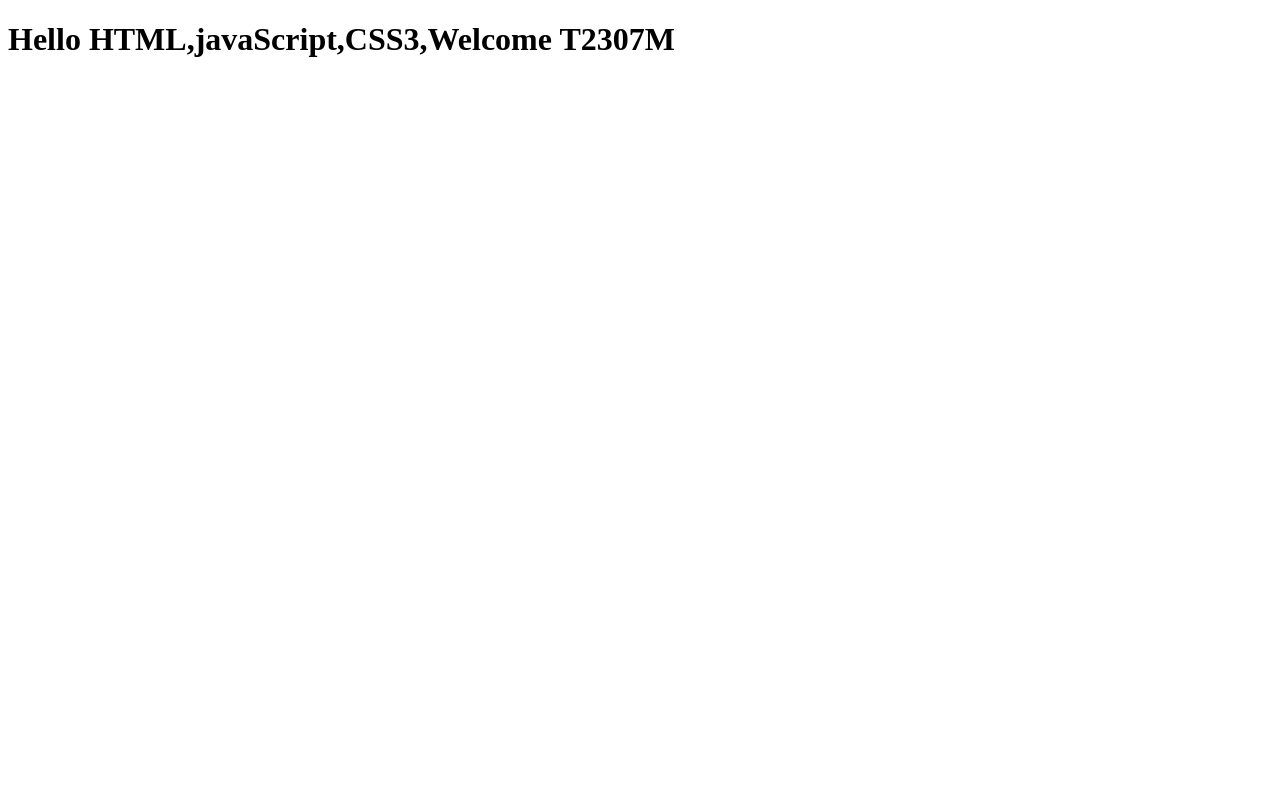
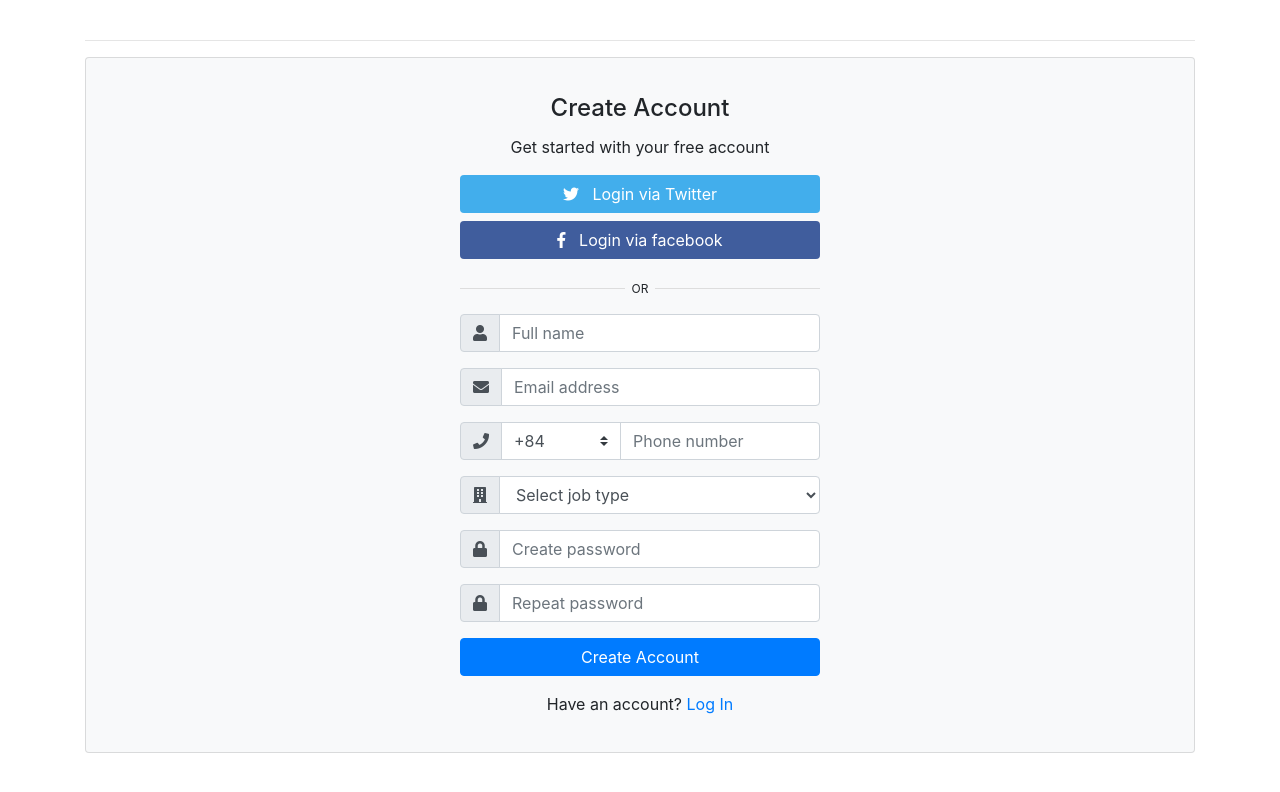
Before and after one commit to Minhductran0912/Tranminhduc0912, a plain HTML site: page index.html in a window 1280 px wide. Drawn offline with nearby package versions, Linux system fonts and the light colour scheme.

Commit message:
Upload file test

```diff
--- a/index.html
+++ b/index.html
@@ -2,10 +2,142 @@
 <html lang="en">
 <head>
     <meta charset="UTF-8">
-    <meta name="viewport" content="width=device-width, initial-scale=1.0">
-    <title>Document</title>
+    <meta name="robots" content="noindex, nofollow">
+
+    <title>Create Account</title>
+        <meta name="viewport" content="width=device-width, initial-scale=1">
+       <link href="//maxcdn.bootstrapcdn.com/bootstrap/4.0.0/css/bootstrap.min.css" rel="stylesheet" id="bootstrap-css">
+    <style type="text/css">
+    .divider-text {
+    position: relative;
+    text-align: center;
+    margin-top: 15px;
+    margin-bottom: 15px;
+}
+.divider-text span {
+    padding: 7px;
+    font-size: 12px;
+    position: relative;
+    z-index: 2;
+}
+.divider-text:after {
+    content: "";
+    position: absolute;
+    width: 100%;
+    border-bottom: 1px solid #ddd;
+    top: 55%;
+    left: 0;
+    z-index: 1;
+}
+
+.btn-facebook {
+    background-color: #405D9D;
+    color: #fff;
+}
+.btn-twitter {
+    background-color: #42AEEC;
+    color: #fff;
+}    </style>
+    <script src="//cdnjs.cloudflare.com/ajax/libs/jquery/3.2.1/jquery.min.js"></script>
+    <script src="//maxcdn.bootstrapcdn.com/bootstrap/4.0.0/js/bootstrap.min.js"></script>
+    <script type="text/javascript">
+        window.alert = function(){};
+        var defaultCSS = document.getElementById('bootstrap-css');
+        function changeCSS(css){
+            if(css) $('head > link').filter(':first').replaceWith('<link rel="stylesheet" href="'+ css +'" type="text/css" />');
+            else $('head > link').filter(':first').replaceWith(defaultCSS);
+        }
+        $( document ).ready(function() {
+          var iframe_height = parseInt($('html').height());
+          window.parent.postMessage( iframe_height, 'https://bootsnipp.com');
+        });
+    </script>
 </head>
 <body>
-    <h1>Hello HTML,javaScript,CSS3,Welcome T2307M</h1>
+    <link rel="stylesheet" href="https://use.fontawesome.com/releases/v5.0.8/css/all.css">
+
+
+<div class="container">
+<br>
+<hr>
+
+
+
+
+
+<div class="card bg-light">
+<article class="card-body mx-auto" style="max-width: 400px;">
+	<h4 class="card-title mt-3 text-center">Create Account</h4>
+	<p class="text-center">Get started with your free account</p>
+	<p>
+		<a href="" class="btn btn-block btn-twitter"> <i class="fab fa-twitter"></i> &nbsp; Login via Twitter</a>
+		<a href="" class="btn btn-block btn-facebook"> <i class="fab fa-facebook-f"></i> &nbsp; Login via facebook</a>
+	</p>
+	<p class="divider-text">
+        <span class="bg-light">OR</span>
+    </p>
+	<form>
+	<div class="form-group input-group">
+		<div class="input-group-prepend">
+		    <span class="input-group-text"> <i class="fa fa-user"></i> </span>
+		 </div>
+        <input name="" class="form-control" placeholder="Full name" type="text">
+    </div>
+    <div class="form-group input-group">
+    	<div class="input-group-prepend">
+		    <span class="input-group-text"> <i class="fa fa-envelope"></i> </span>
+		 </div>
+         <input name="" class="form-control" placeholder="Email address" type="email">
+    </div>
+    <div class="form-group input-group">
+    	<div class="input-group-prepend">
+		    <span class="input-group-text"> <i class="fa fa-phone"></i> </span>
+		</div>
+		<select class="custom-select" style="max-width: 120px;">
+		    <option selected="">+84</option>
+		    <option value="1">+972</option>
+		    <option value="2">+198</option>
+		    <option value="3">+701</option>
+		</select>
+    	<input name="" class="form-control" placeholder="Phone number" type="text">
+    </div>
+    <div class="form-group input-group">
+    	<div class="input-group-prepend">
+		    <span class="input-group-text"> <i class="fa fa-building"></i> </span>
+		</div>
+		<select class="form-control">
+			<option selected=""> Select job type</option>
+			<option>Designer</option>
+			<option>Manager</option>
+			<option>Accaunting</option>
+		</select>
+	</div>
+    <div class="form-group input-group">
+    	<div class="input-group-prepend">
+		    <span class="input-group-text"> <i class="fa fa-lock"></i> </span>
+		</div>
+        <input class="form-control" placeholder="Create password" type="password">
+    </div>
+    <div class="form-group input-group">
+    	<div class="input-group-prepend">
+		    <span class="input-group-text"> <i class="fa fa-lock"></i> </span>
+		</div>
+        <input class="form-control" placeholder="Repeat password" type="password">
+    </div>
+    <div class="form-group">
+        <button type="submit" class="btn btn-primary btn-block"> Create Account  </button>
+    </div>
+    <p class="text-center">Have an account? <a href="">Log In</a> </p>
+</form>
+</article>
+</div>
+
+</div>
+
+<br><br>
+</article>
+
+<script type="text/javascript">
+</script>
 </body>
 </html>
```
